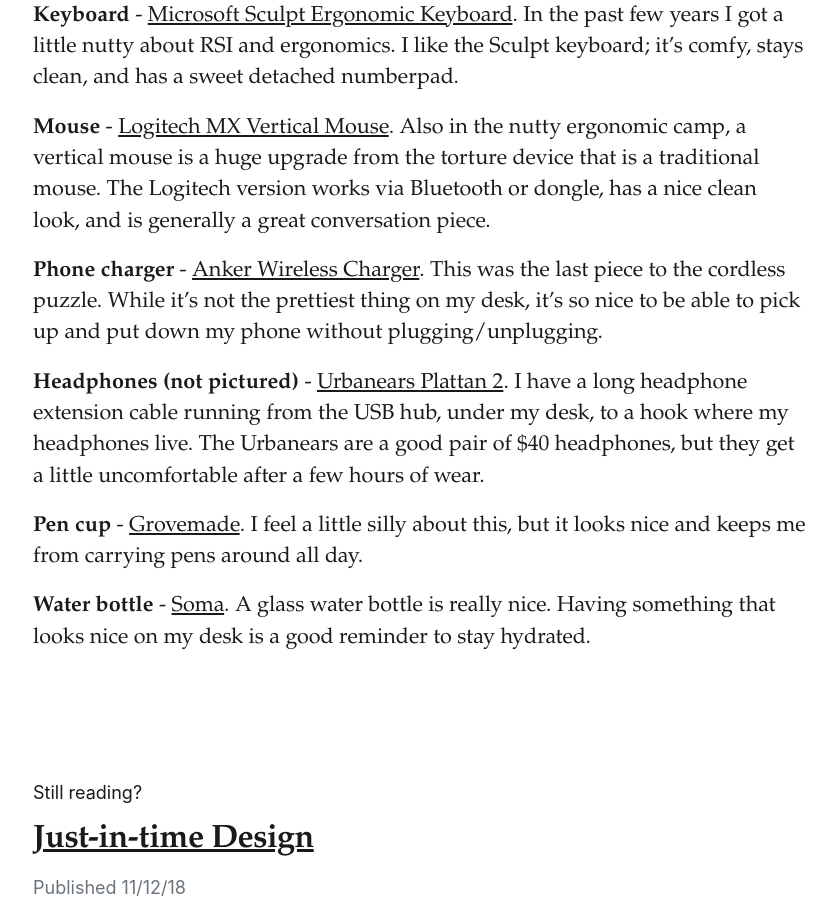
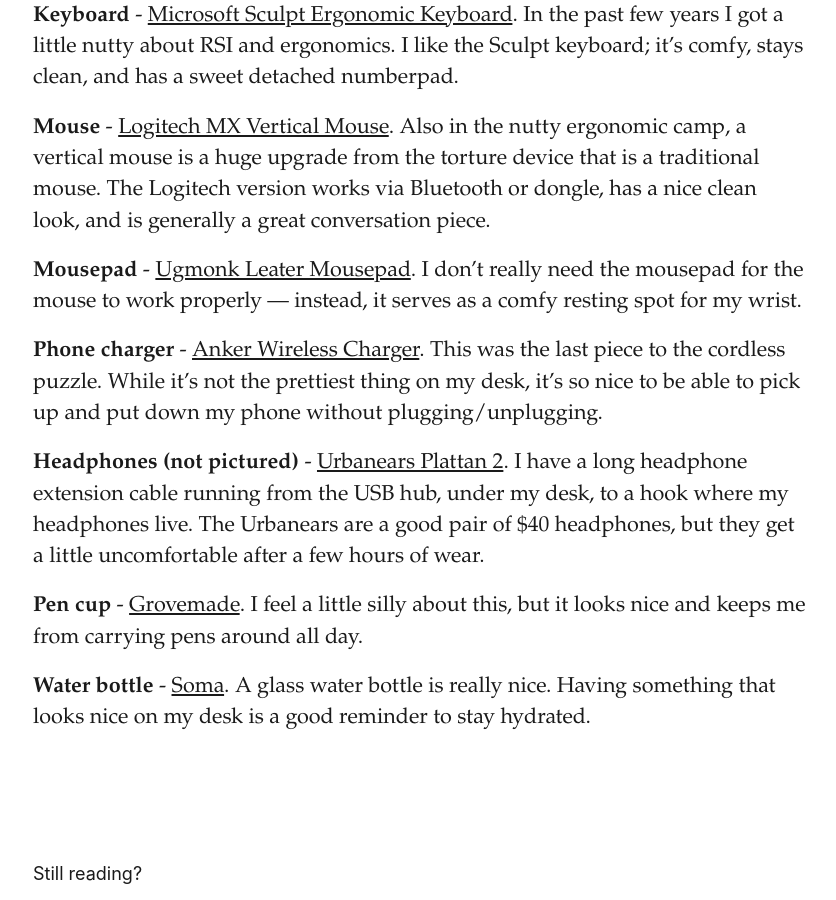
Before and after one commit to ilikescience/ilikescience.github.io, a Jekyll site: the page built from pages/my-desk.md, in a window 1280 px wide and 900 px high, scrolled down 1791 px. Shown: the whole window, without its empty margins (93-929 px from the left). Built offline with Jekyll 4.4.1, drawn with Linux system fonts in a browser that asks for light colours; some web fonts are replaced.

Commit message:
add mousepad

```diff
--- a/pages/my-desk.md
+++ b/pages/my-desk.md
@@ -29,6 +29,8 @@
 
 **Mouse** - [Logitech MX Vertical Mouse](https://amzn.to/2ThKUqx){:target="_blank"}. Also in the nutty ergonomic camp, a vertical mouse is a huge upgrade from the torture device that is a traditional mouse. The Logitech version works via Bluetooth or dongle, has a nice clean look, and is generally a great conversation piece.
 
+**Mousepad** - [Ugmonk Leater Mousepad](https://shop.ugmonk.com/products/premium-leather-mousepad-black){:target="_blank"}. I don't really need the mousepad for the mouse to work properly — instead, it serves as a comfy resting spot for my wrist.
+
 **Phone charger** - [Anker Wireless Charger](https://amzn.to/2Thlidj){:target="_blank"}. This was the last piece to the cordless puzzle. While it's not the prettiest thing on my desk, it's so nice to be able to pick up and put down my phone without plugging/unplugging.
 
 **Headphones (not pictured)** - [Urbanears Plattan 2](https://amzn.to/2Tj06nh){:target="_blank"}. I have a long headphone extension cable running from the USB hub, under my desk, to a hook where my headphones live. The Urbanears are a good pair of $40 headphones, but they get a little uncomfortable after a few hours of wear.
```
